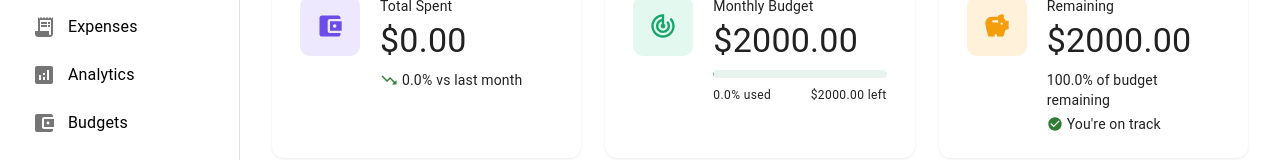
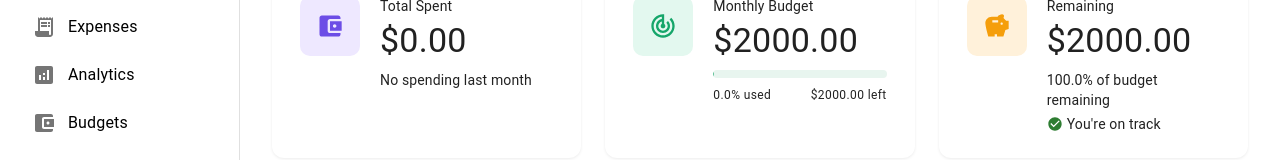
Before and after one commit to janisss10/SpendWise, a React (Vite) app: page /dashboard in a window 1280 px wide. Shown: the part 125-285 px from the top of the page. Built offline with nearby package versions, Linux system fonts and the light colour scheme; no server answers; the database is empty; sample sign-in values are in the browser's storage.

Commit message:
handle zero previous month spending

```diff
--- a/src/pages/Dashboard.tsx
+++ b/src/pages/Dashboard.tsx
@@ -66,6 +66,8 @@ function Dashboard() {
     (total, expense) => total + expense.amount,
     0,
   );
+
+  const hasPreviousMonthSpending = previousMonthTotal > 0;
 
   const spendingChange =
     previousMonthTotal === 0
@@ -181,6 +183,7 @@ function Dashboard() {
             iconBackground="#EEE8FF"
             iconColor="#6C4DE6"
           >
+            {hasPreviousMonthSpending ? (
               <Stack
                 direction="row"
                 spacing={0.5}
@@ -215,6 +218,11 @@ function Dashboard() {
                   vs last month
                 </Typography>
               </Stack>
+            ) : (
+              <Typography variant="body2" color="text.secondary">
+                No spending last month
+              </Typography>
+            )}
           </SummaryCard>
         </Grid>
 
```
Lines whose indentation alone changed are shown as unchanged.
